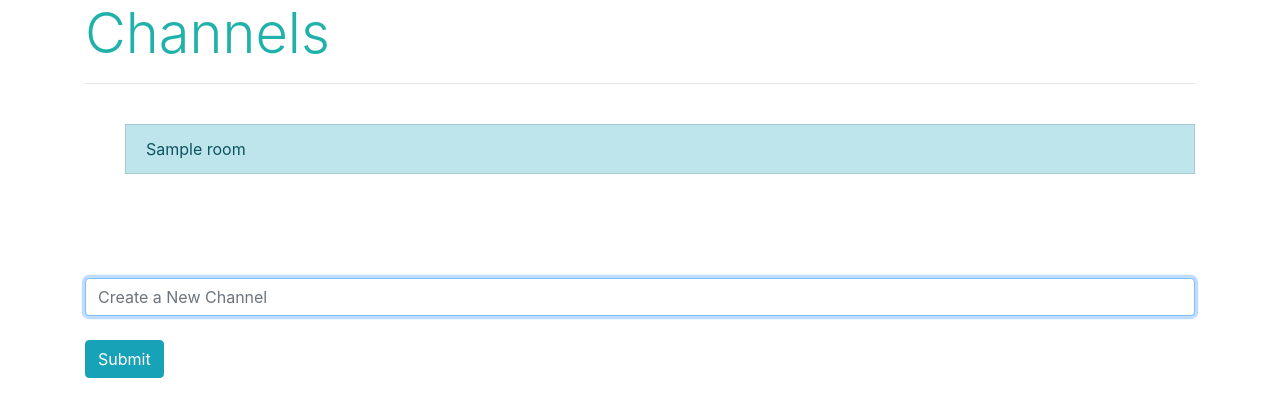
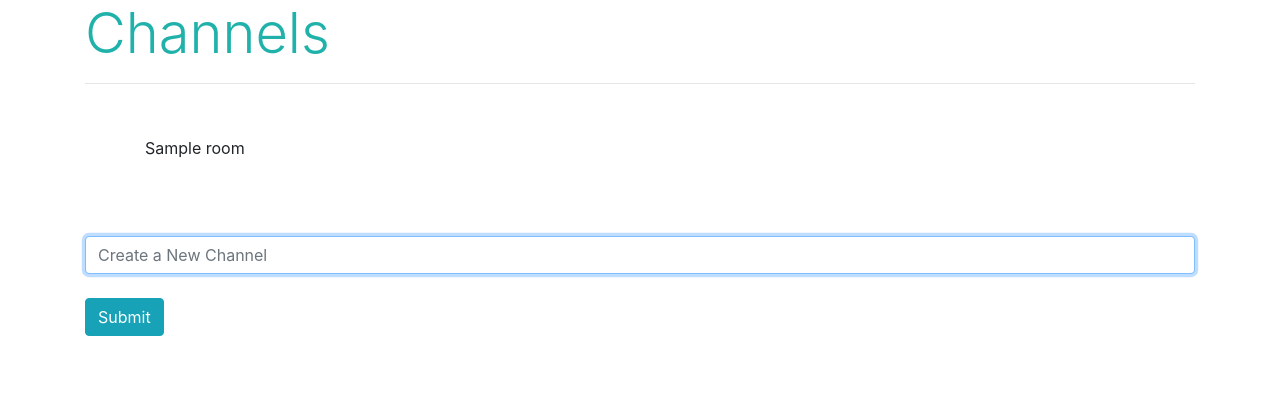
Before and after one commit to MukaiC/messaging-app, a Flask app: template templates/channels.html in a window 1280 px wide. Shown: the top 417 px of the page. Run offline with Flask 2, Linux system fonts and the light colour scheme; the template is opened without the code that fills it: most values are stand-ins (such as "Sample title", 1, 10 or a date in 2020); some libraries are stand-ins or nearby versions.

Commit message:
Modified channel list styling

```diff
--- a/static/channels.js
+++ b/static/channels.js
@@ -25,6 +25,7 @@ document.addEventListener('DOMContentLoaded', () => {
   // When a new channel is announced, add to the unordered list
   socket.on('announce channel', data => {
     const li = document.createElement('li');
+    li.className = "list-group-item list-group-item-action list-group-item-success";
     li.innerHTML = `New channel is created!: ${data.channel}`;
     document.querySelector('#channels').append(li);
   });
--- a/static/styles.css
+++ b/static/styles.css
@@ -6,22 +6,6 @@ h1{
   list-style-type: none;
 } */
 
-%list{
-  padding: 50px;
-  padding-left: 20px;
-  margin: 20px;
-  /* margin-bottom: 20px; */
-  font-family: sans-serif;
-}
-
-.existing{
-  @extend %list;
-  background-color: #E0FFFF;
-  color: #696969;
-}
-
-.new{
-  @extend %list;
-  background-color: #AFEEEE;
-  color:#696969;
-}
+/* ul li {
+  border: 1px;
+} */
--- a/templates/channels.html
+++ b/templates/channels.html
@@ -9,13 +9,13 @@
 
 {% block content %}
 
-  <ul>
+  <ul class="list-group-flush">
     {% for channel in channels %}
-      <li class="list-group-item list-group-item-info">{{ channel.room }}</li><br>
+      <li class="list-group-item">{{ channel.room }}</li>
     {% endfor %}
   </ul>
   <br>
-  <ul id="channels">
+  <ul id="channels" class="list-group">
   </ul>
   <br>
   <form id="new-channel">
```
